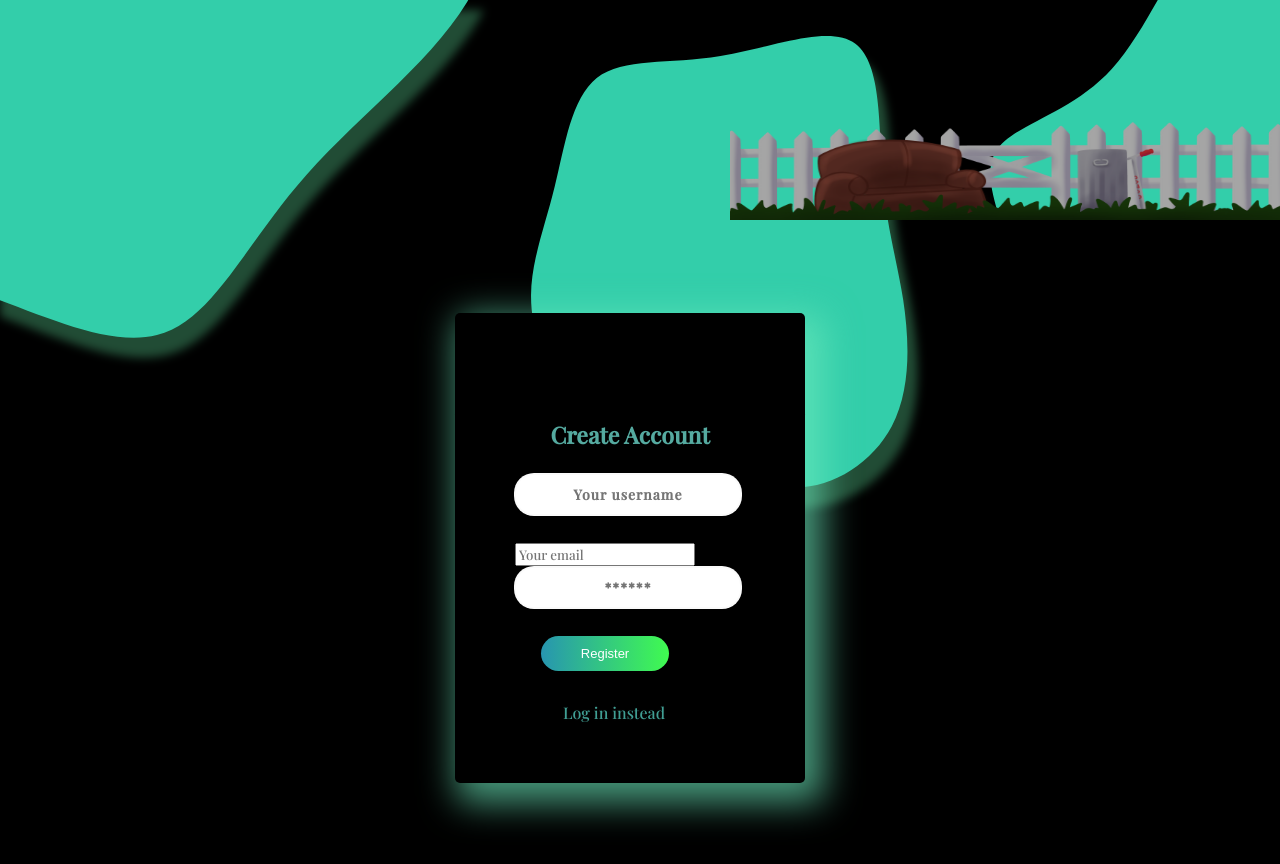
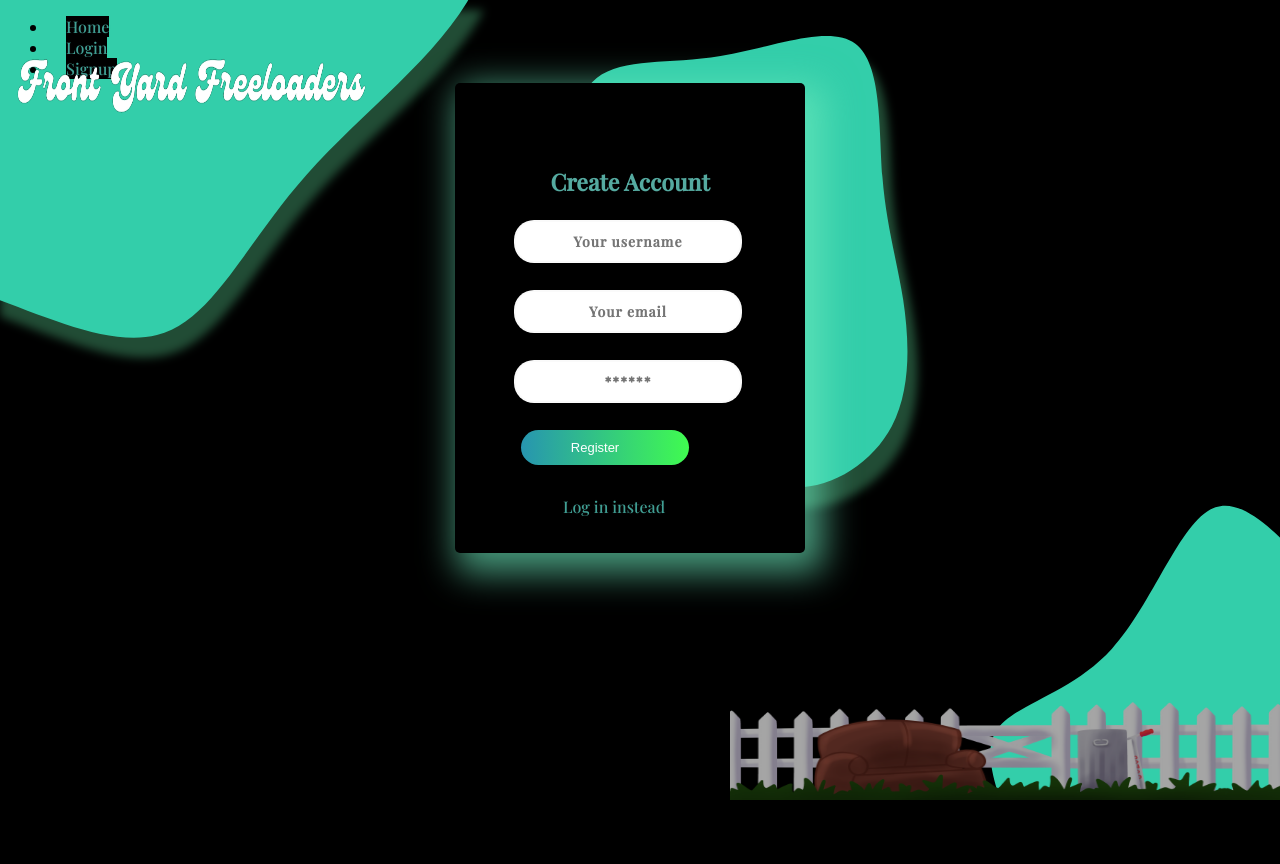
Before and after one commit to CarlyGallagher/front-yard, a React (Create React App) app in the folder client/: page /signup in a window 1280 px wide. Shown: the top 864 px of the page. Built offline with nearby package versions, Linux system fonts and the light colour scheme.

Commit message:
fixed styling on reg

```diff
--- a/client/src/pages/register.css
+++ b/client/src/pages/register.css
@@ -15,7 +15,7 @@ text-align: center;
 align-content: center;
 align-items: center;
 justify-content: center;
-top: -520px;
+top: -750px;
   left: -10px;
 position: relative;
 border-radius: 5px;
@@ -89,18 +89,37 @@ margin-bottom: 27px;
 border: 2px solid rgba(0, 0, 0, 0.18) !important;
 }
 
+.email {
+  width: 76%;
+color: rgb(38, 50, 56);
+font-weight: 700;
+font-size: 14px;
+letter-spacing: 1px;
+background: rgb(255, 255, 255);
+padding: 10px 20px;
+border: none;
+border-radius: 20px;
+outline: none;
+box-sizing: border-box;
+border: 2px solid rgba(0, 0, 0, 0.02);
+margin-bottom: 50px;
+margin-left: 46px;
+text-align: center;
+margin-bottom: 27px;
+}
+
 .submit {
 cursor: pointer;
 border-radius: 5em;
 color: #fff;
 background: linear-gradient(to right, #2795b0, #40fb50);
 border: 0;
-padding-left: 40px;
-padding-right: 40px;
+padding-left: 50px;
+padding-right: 70px;
 padding-bottom: 10px;
 padding-top: 10px;
 font-family: "Ubuntu", sans-serif;
-
+text-align: center;
 font-size: 13px;
 box-shadow: 0 0 20px 1px rgba(0, 0, 0, 0.04);
 white-space: 10px;
@@ -195,7 +214,7 @@ padding-left: 50px;
 height: 570px;
 width: 370px;
 top: -250px;
-left: -490px;
+left: 0px;
 position: relative;
 }
 
@@ -203,12 +222,13 @@ position: relative;
   position: absolute;
   top: -10px;
   left: -10px;
+  z-index: -1;
   filter: drop-shadow(10px 20px 5px #42976a80);
 }
 
 #bottom {
   position: absolute;
-  bottom: 580px;
+  bottom: 0px;
   right: -10px;
  z-index: -1;
 }
@@ -223,7 +243,7 @@ h3 {
 .fence img{
   height: 300px;
   width:550px;
- bottom:580px;
+ bottom:0px;
  right:0;
   position: absolute;
 
```
Also changed, not shown: 1 other file (tests, documents, lock files or other folders).
